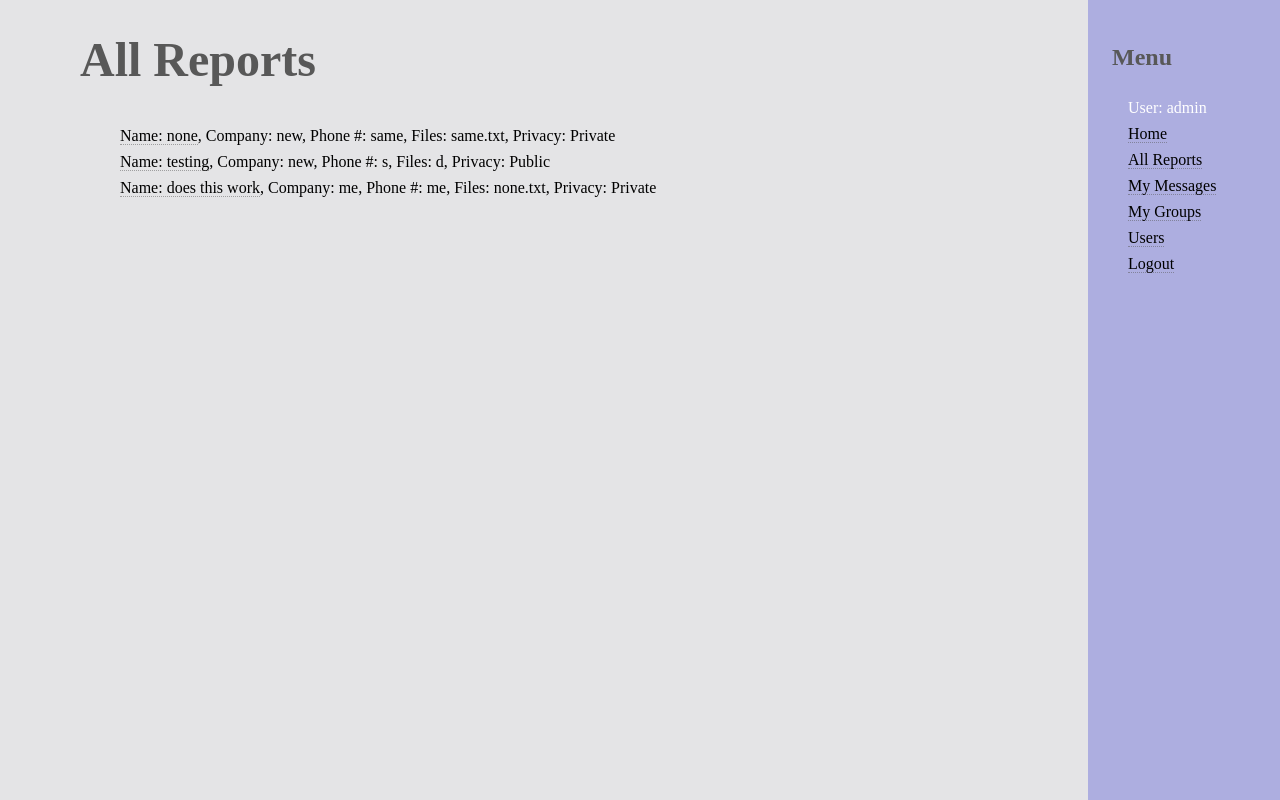
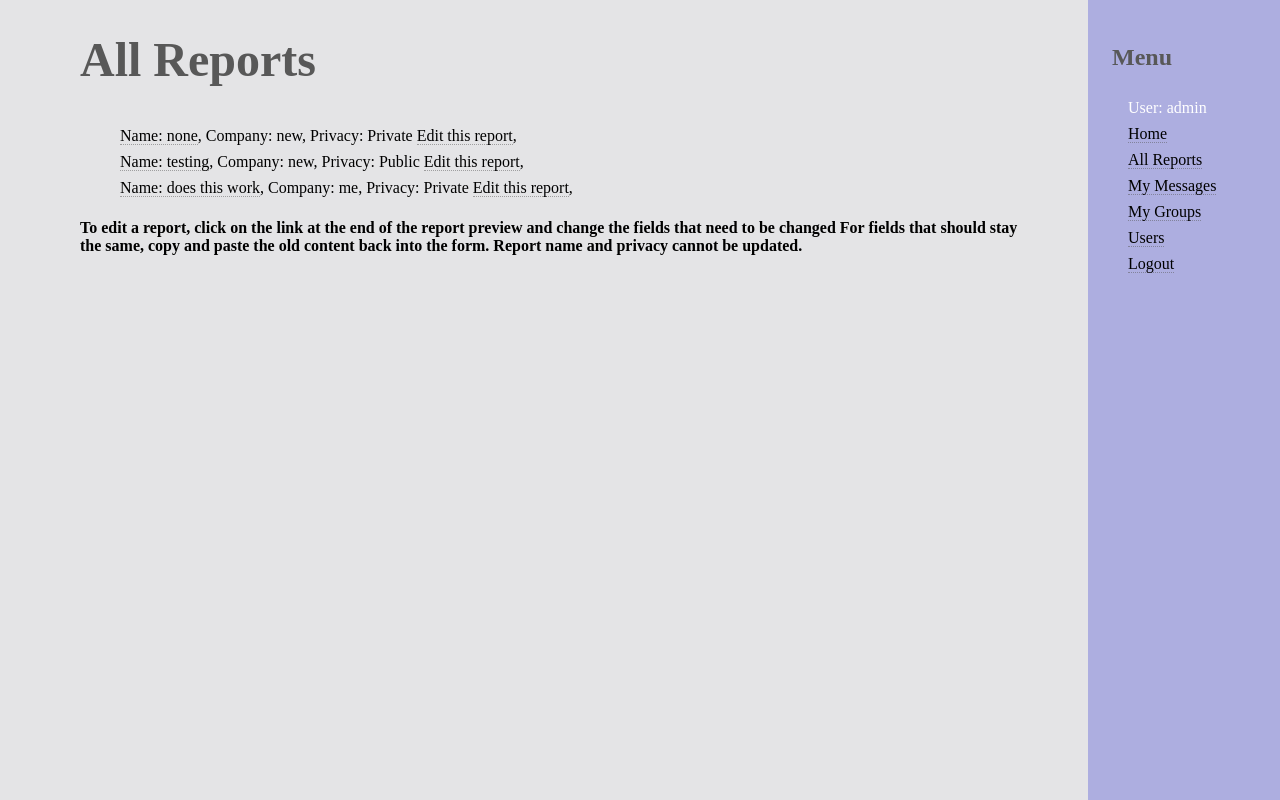
Before and after one commit to etkim97/cs3240-f17-team22, a Django app: a page that uses lokahi/catalog/templates/catalog/list_reports.html in a window 1280 px wide. Run offline with Django 3.2, Linux system fonts and the light colour scheme; a user stored in the database is signed in; data comes from the database, SQL or seed files in the repository; both versions use the stored data as it was after the commit; some libraries are stand-ins or nearby versions.

```diff
--- a/lokahi/catalog/models.py
+++ b/lokahi/catalog/models.py
@@ -51,9 +51,17 @@ class Report(models.Model):
 
 	def get_absolute_url(self):
 		"""
-		Returns the url to access a particular report instance.
+		Returns the ID to access a particular report instance.
 		"""
 		return reverse_lazy('report_detail', args=[str(self.id)])
+
+
+	def get_edit_url(self):
+		"""
+		Returns the ID to edit a particular report instance.
+		"""
+		return reverse_lazy('edit_report', args=[str(self.id)])
+		#return "/catalog/report/edit/" + str(self.id)
 
 
 # A user can leave a private message for a specific user. A user will have the ability to see a list of
--- a/lokahi/catalog/templates/catalog/list_reports.html
+++ b/lokahi/catalog/templates/catalog/list_reports.html
@@ -13,9 +13,8 @@
         <li>
           <a href="{{ report.get_absolute_url }}">Name: {{report.report_name}}</a>,
            Company: {{report.company_name}},
-           Phone #: {{report.company_phone}},
-           Files: {{report.filename}},
            Privacy: {{report.privacy_setting}}
+           <a href="{{ report.get_edit_url }}">Edit this report</a>,
         </li>
         {% endfor %}
       {% elif user.user_type == 'Investor' %}
@@ -24,25 +23,29 @@
         <li>
           <a href="{{ report.get_absolute_url }}">Name: {{report.report_name}}</a>,
            Company: {{report.company_name}},
-           Phone #: {{report.company_phone}},
-           Files: {{report.filename}},
            Privacy: {{report.privacy_setting}}
+           <a href="{{ report.get_edit_url }}">Edit this report</a>,
         </li>
         {% endif %}
         {% endfor %}
-\     {% else %}
+      {% else %}
         {% for report in report_list %}
         {% if user.username == report.owner %}
           <li>
             <a href="{{ report.get_absolute_url }}">Name: {{report.report_name}}</a>,
              Company: {{report.company_name}},
-             Phone #: {{report.company_phone}},
-             Files: {{report.filename}},
              Privacy: {{report.privacy_setting}}
+             <a href="{{ report.get_edit_url }}">Edit this report</a>,
         {% endif %}
         {% endfor %}
       {% endif %}
     </ul>
+
+    <h4>
+      To edit a report, click on the link at the end of the report preview and change the fields that need to be changed
+      For fields that should stay the same, copy and paste the old content back into the form. Report name and privacy
+      cannot be updated.
+    </h4>
 
     {% else %}
       <p>There are no reports.</p>
--- a/lokahi/catalog/urls.py
+++ b/lokahi/catalog/urls.py
@@ -7,6 +7,7 @@ urlpatterns = [
     url(r'^myreports/$', views.ReportsByUserListView.as_view(), name='my_reports'),
     url(r'^report/(?P<report_id>[0-9]+)$', views.report_detail, name='report_detail'),
     url(r'^report/create$', views.create_report, name='create_report'),
+    url(r'^report/edit/(?P<report_id>[0-9]+)$', views.edit_report, name='edit_report'),
     url(r'^report/delete/(?P<report_id>[0-9]+)$', views.delete_report, name='delete_report'),
 
     url(r'^mymessages/$', views.MessagesByUserListView.as_view(), name='my_messages'),
--- a/lokahi/catalog/views.py
+++ b/lokahi/catalog/views.py
@@ -181,6 +181,31 @@ def create_report(request):
 
 
 @csrf_exempt
+def edit_report(request, report_id):
+    report = Report.objects.get(pk=report_id)
+    if request.method == 'POST':
+        form = EditReportForm(request.POST)
+        if form.is_valid():
+            report.company_name = form.cleaned_data['company_name']
+            report.company_phone = form.cleaned_data['company_phone']
+            report.company_location = form.cleaned_data['company_location']
+            report.company_country = form.cleaned_data['company_country']
+            report.company_sector = form.cleaned_data['company_sector']
+            report.company_industry = form.cleaned_data['company_industry']
+            report.current_projects = form.cleaned_data['current_projects']
+            report.info = form.cleaned_data['info']
+            report.filename = form.cleaned_data['filename']
+            report.owner = form.cleaned_data['owner']
+            report.save()
+            return HttpResponse("report updated", True)
+        else:
+            return HttpResponse(form.errors.as_data())
+    else:
+        form = EditReportForm()
+    return render(request, 'edit_report.html', {'form': form})
+
+
+@csrf_exempt
 def delete_report(request, report_id):
 	try:
 		report = Report.objects.get(pk=report_id)
```
Also changed, not shown: lokahi/catalog/forms.py (+12 -3 lines), lokahi/catalog/templates/book_list.html (deleted, +0 -19 lines), lokahi/catalog/templates/edit_report.html (added, +10 -0 lines), lokahi/catalog/templates/report_detail.html (deleted, +0 -8 lines), lokahi/db.sqlite3.
